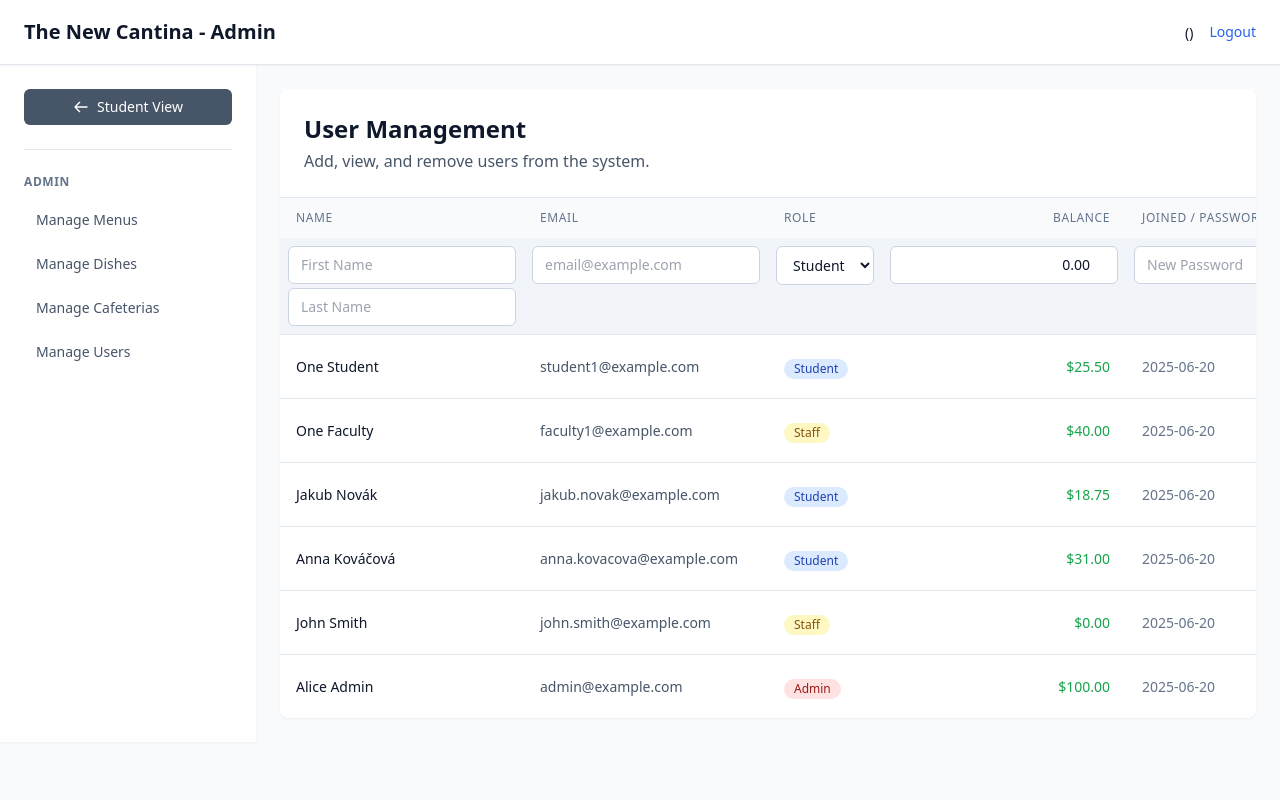
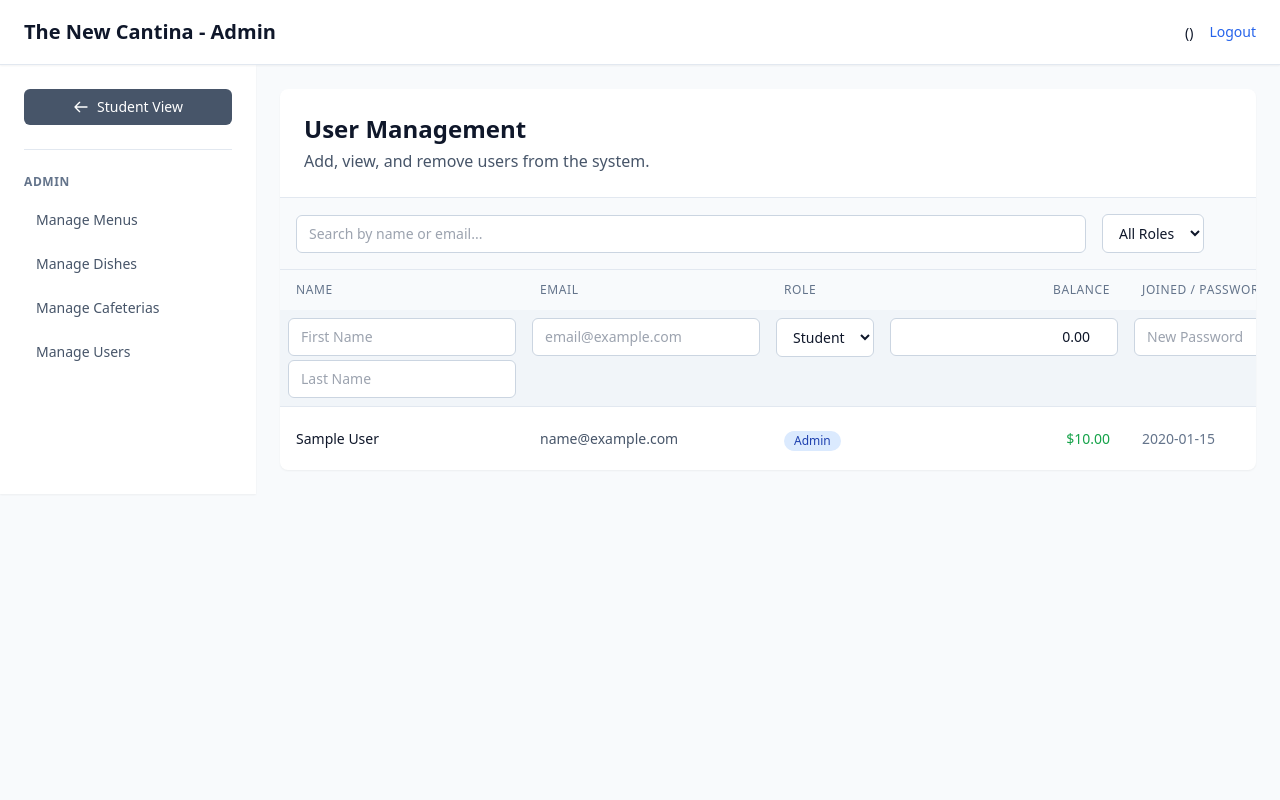
Before and after one commit to Gabaule/TheNewCantina, a Flask app: template app/templates/admin/users.html in a window 1280 px wide. Run offline with Flask 3, Linux system fonts and the light colour scheme; tables that the repository leaves empty hold one stand-in row (values such as "Sample post"); the template is opened without the code that fills it: values that come from a table or form of the project are taken from there, most other values are stand-ins (such as "Sample title", 1, 10 or a date in 2020); some libraries are stand-ins or nearby versions.

Commit message:
added filtering

```diff
--- /dev/null
+++ b/app/templates/admin/partials/users_table_body.html
@@ -0,0 +1,66 @@
+<!-- Add User Row -->
+<tr class="bg-slate-100 dark:bg-slate-900/50" id="add-user-row">
+    <td class="p-2 align-top">
+        <div class="space-y-1">
+            <input type="text" id="new-first-name" placeholder="First Name" required class="input-style">
+            <input type="text" id="new-last-name" placeholder="Last Name" required class="input-style">
+        </div>
+    </td>
+    <td class="p-2 align-top"><input type="email" id="new-email" placeholder="email@example.com" required class="input-style"></td>
+    <td class="p-2 align-top">
+        <select id="new-role" class="input-style">
+            <option value="student">Student</option>
+            <option value="staff">Staff</option>
+            <option value="admin">Admin</option>
+        </select>
+    </td>
+    <td class="p-2 align-top"><input type="number" step="0.01" id="new-balance" value="0.00" class="input-style text-right"></td>
+    <td class="p-2 align-top"><input type="password" id="new-password" placeholder="New Password" required class="input-style"></td>
+    <td class="p-2 align-top text-center">
+        <button type="button"
+                onclick="addUser()"
+                class="button-primary w-full">
+            Add
+        </button>
+    </td>
+</tr>
+
+<!-- Existing Users -->
+{% for u in users %}
+<tr class="hover:bg-slate-50 dark:hover:bg-slate-700/50">
+    <td class="px-4 py-3 whitespace-nowrap">
+        <div class="text-sm font-medium text-slate-900 dark:text-slate-100">{{ u.first_name }} {{ u.last_name }}</div>
+    </td>
+    <td class="px-4 py-3 whitespace-nowrap">
+        <div class="text-sm text-slate-600 dark:text-slate-400">{{ u.email }}</div>
+    </td>
+    <td class="px-4 py-3 whitespace-nowrap">
+        <span class="inline-flex items-center px-2.5 py-0.5 rounded-full text-xs font-medium
+            {% if u.role == 'admin' %} bg-red-100 dark:bg-red-900 text-red-800 dark:text-red-200
+            {% elif u.role == 'staff' %} bg-yellow-100 dark:bg-yellow-900 text-yellow-800 dark:text-yellow-200
+            {% else %} bg-blue-100 dark:bg-blue-900 text-blue-800 dark:text-blue-200 {% endif %}">
+            {{ u.role|capitalize }}
+        </span>
+    </td>
+    <td class="px-4 py-3 whitespace-nowrap text-right">
+        <div class="text-sm font-medium text-green-600 dark:text-green-400">${{ "%.2f"|format(u.balance) }}</div>
+    </td>
+    <td class="px-4 py-3 whitespace-nowrap text-sm text-slate-500 dark:text-slate-400">
+        {{ u.created_at.strftime('%Y-%m-%d') if u.created_at else 'N/A' }}
+    </td>
+    <td class="px-4 py-3 whitespace-nowrap text-center">
+        <button type="button"
+                hx-delete="/api/v1/user/{{ u.user_id }}"
+                hx-confirm="Are you sure you want to delete the user '{{ u.email }}'?"
+                hx-target="closest tr"
+                hx-swap="outerHTML swap:0.5s"
+                class="button-danger">
+            Delete
+        </button>
+    </td>
+</tr>
+{% else %}
+<tr>
+    <td colspan="6" class="text-center py-8 text-slate-500">No users found for the selected filters.</td>
+</tr>
+{% endfor %}
--- a/app/templates/admin/users.html
+++ b/app/templates/admin/users.html
@@ -7,6 +7,34 @@
         <h2 class="text-2xl font-bold text-slate-900 dark:text-slate-100">User Management</h2>
         <p class="mt-1 text-slate-600 dark:text-slate-400">Add, view, and remove users from the system.</p>
     </div>
+
+    <!-- Filter Bar as a FORM for HTMX -->
+    <form id="user-filter-form"
+          class="p-4 border-b border-slate-200 dark:border-slate-700 bg-slate-50 dark:bg-slate-900/50"
+          hx-get="{{ url_for('admin_users') }}"
+          hx-trigger="keyup changed delay:50ms from:#search-input, change from:#role-select"
+          hx-target="#users-table-body"
+          hx-push-url="true"
+          hx-indicator="#htmx-indicator">
+        <div class="flex flex-col sm:flex-row items-center gap-4">
+            <div class="flex-grow">
+                <label for="search-input" class="sr-only">Search</label>
+                <input type="search" id="search-input" name="q" value="{{ search_query or '' }}" placeholder="Search by name or email..." class="input-style w-full">
+            </div>
+            <div class="flex-shrink-0">
+                <label for="role-select" class="sr-only">Role</label>
+                <select id="role-select" name="role" class="input-style w-full sm:w-auto">
+                    <option value="" {% if not role_filter %}selected{% endif %}>All Roles</option>
+                    <option value="student" {% if role_filter == 'student' %}selected{% endif %}>Student</option>
+                    <option value="staff" {% if role_filter == 'staff' %}selected{% endif %}>Staff</option>
+                    <option value="admin" {% if role_filter == 'admin' %}selected{% endif %}>Admin</option>
+                </select>
+            </div>
+            <span id="htmx-indicator" class="htmx-indicator">
+                <svg class="animate-spin h-5 w-5 text-blue-500" xmlns="http://www.w3.org/2000/svg" fill="none" viewBox="0 0 24 24"><circle class="opacity-25" cx="12" cy="12" r="10" stroke="currentColor" stroke-width="4"></circle><path class="opacity-75" fill="currentColor" d="M4 12a8 8 0 018-8V0C5.373 0 0 5.373 0 12h4zm2 5.291A7.962 7.962 0 014 12H0c0 3.042 1.135 5.824 3 7.938l3-2.647z"></path></svg>
+            </span>
+        </div>
+    </form>
 
     <div class="overflow-x-auto">
         <table class="w-full min-w-max">
@@ -20,73 +48,9 @@
                     <th class="px-4 py-3 text-center text-xs font-medium text-slate-500 dark:text-slate-400 uppercase tracking-wider">Actions</th>
                 </tr>
             </thead>
-            <tbody class="divide-y divide-slate-200 dark:divide-slate-700">
-                <!-- Add User Row -->
-                <tr class="bg-slate-100 dark:bg-slate-900/50" id="add-user-row">
-                    <td class="p-2 align-top">
-                        <div class="space-y-1">
-                            <input type="text" id="new-first-name" placeholder="First Name" required class="input-style">
-                            <input type="text" id="new-last-name" placeholder="Last Name" required class="input-style">
-                        </div>
-                    </td>
-                    <td class="p-2 align-top"><input type="email" id="new-email" placeholder="email@example.com" required class="input-style"></td>
-                    <td class="p-2 align-top">
-                        <select id="new-role" class="input-style">
-                            <option value="student">Student</option>
-                            <option value="staff">Staff</option>
-                            <option value="admin">Admin</option>
-                        </select>
-                    </td>
-                    <td class="p-2 align-top"><input type="number" step="0.01" id="new-balance" value="0.00" class="input-style text-right"></td>
-                    <td class="p-2 align-top"><input type="password" id="new-password" placeholder="New Password" required class="input-style"></td>
-                    <td class="p-2 align-top text-center">
-                        <button type="button"
-                                onclick="addUser()"
-                                class="button-primary w-full">
-                            Add
-                        </button>
-                    </td>
-                </tr>
-
-                <!-- Existing Users -->
-                {% for u in users %}
-                <tr class="hover:bg-slate-50 dark:hover:bg-slate-700/50">
-                    <td class="px-4 py-3 whitespace-nowrap">
-                        <div class="text-sm font-medium text-slate-900 dark:text-slate-100">{{ u.first_name }} {{ u.last_name }}</div>
-                    </td>
-                    <td class="px-4 py-3 whitespace-nowrap">
-                        <div class="text-sm text-slate-600 dark:text-slate-400">{{ u.email }}</div>
-                    </td>
-                    <td class="px-4 py-3 whitespace-nowrap">
-                        <span class="inline-flex items-center px-2.5 py-0.5 rounded-full text-xs font-medium
-                            {% if u.role == 'admin' %} bg-red-100 dark:bg-red-900 text-red-800 dark:text-red-200
-                            {% elif u.role == 'staff' %} bg-yellow-100 dark:bg-yellow-900 text-yellow-800 dark:text-yellow-200
-                            {% else %} bg-blue-100 dark:bg-blue-900 text-blue-800 dark:text-blue-200 {% endif %}">
-                            {{ u.role|capitalize }}
-                        </span>
-                    </td>
-                    <td class="px-4 py-3 whitespace-nowrap text-right">
-                        <div class="text-sm font-medium text-green-600 dark:text-green-400">${{ "%.2f"|format(u.balance) }}</div>
-                    </td>
-                    <td class="px-4 py-3 whitespace-nowrap text-sm text-slate-500 dark:text-slate-400">
-                        {{ u.created_at.strftime('%Y-%m-%d') if u.created_at else 'N/A' }}
-                    </td>
-                    <td class="px-4 py-3 whitespace-nowrap text-center">
-                        <button type="button"
-                                hx-delete="/api/v1/user/{{ u.user_id }}"
-                                hx-confirm="Are you sure you want to delete the user '{{ u.email }}'?"
-                                hx-target="closest tr"
-                                hx-swap="outerHTML swap:0.5s"
-                                class="button-danger">
-                            Delete
-                        </button>
-                    </td>
-                </tr>
-                {% else %}
-                <tr>
-                    <td colspan="6" class="text-center py-8 text-slate-500">No users found.</td>
-                </tr>
-                {% endfor %}
+            <!-- The target for HTMX swaps -->
+            <tbody id="users-table-body" class="divide-y divide-slate-200 dark:divide-slate-700">
+                {% include 'admin/partials/users_table_body.html' %}
             </tbody>
         </table>
     </div>
@@ -94,7 +58,6 @@
 
 <script>
 function addUser() {
-    // Get values from input fields
     const firstName = document.getElementById('new-first-name').value.trim();
     const lastName = document.getElementById('new-last-name').value.trim();
     const email = document.getElementById('new-email').value.trim();
@@ -102,13 +65,11 @@
     const balance = parseFloat(document.getElementById('new-balance').value) || 0;
     const password = document.getElementById('new-password').value;
 
-    // Validate required fields
     if (!firstName || !lastName || !email || !password) {
         alert('Please fill in all required fields (First Name, Last Name, Email, and Password).');
         return;
     }
 
-    // Prepare the data
     const userData = {
         first_name: firstName,
         last_name: lastName,
@@ -118,27 +79,30 @@
         password: password
     };
 
-    // Send the request
     fetch('/api/v1/user', {
         method: 'POST',
-        headers: {
-            'Content-Type': 'application/json',
-        },
+        headers: { 'Content-Type': 'application/json' },
         body: JSON.stringify(userData)
     })
-    .then(response => response.json().then(data => ({status: response.status, body: data})))
-    .then(result => {
-        if (result.status === 201) {
-            // Success - reload the page to show the new user
-            window.location.reload();
-        } else {
-            // Error - show the error message
-            alert(result.body.error || 'An error occurred while creating the user.');
-        }
+    .then(response => {
+        if (response.ok) return response.json();
+        return response.json().then(err => { throw new Error(err.error || 'API Error'); });
+    })
+    .then(data => {
+        // Success: clear inputs and trigger HTMX refresh of the table
+        document.getElementById('new-first-name').value = '';
+        document.getElementById('new-last-name').value = '';
+        document.getElementById('new-email').value = '';
+        document.getElementById('new-password').value = '';
+        document.getElementById('new-balance').value = '0.00';
+        document.getElementById('new-role').value = 'student';
+
+        // Trigger the filter form to refresh the table content
+        htmx.trigger('#user-filter-form', 'change');
     })
     .catch(error => {
         console.error('Error:', error);
-        alert('An unexpected error occurred. Please try again.');
+        alert('An error occurred while creating the user: ' + error.message);
     });
 }
 
```
Also changed, not shown: app/controller/controller.py (+30 -2 lines), readme2.md (added).
